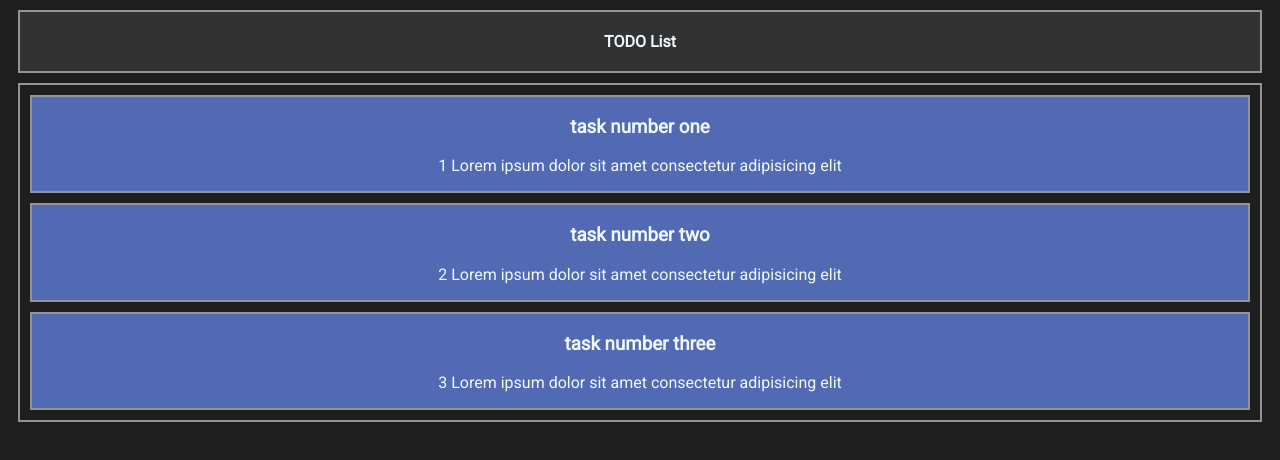
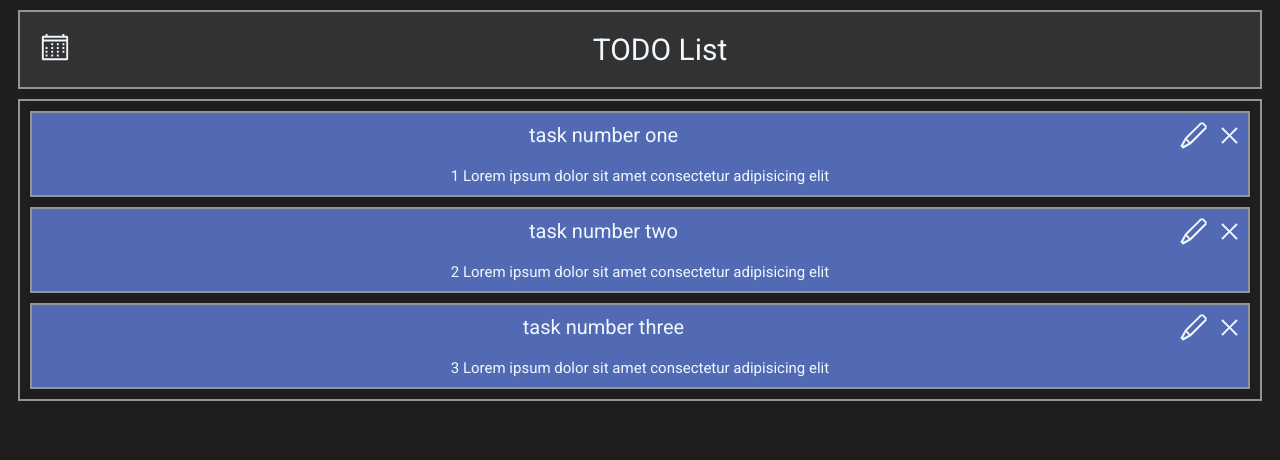
Before and after one commit to Dginix/todolist-app, a React (Create React App) app in the folder todolist-frontend/: page / in a window 1280 px wide. Shown: the top 460 px of the page. Built offline with nearby package versions, Linux system fonts and the light colour scheme.

Commit message:
Add separate tasklist and task. Also added icons

```diff
--- a/todolist-frontend/package.json
+++ b/todolist-frontend/package.json
@@ -8,6 +8,7 @@
     "@testing-library/user-event": "^13.5.0",
     "react": "^18.2.0",
     "react-dom": "^18.2.0",
+    "react-icons": "^4.7.1",
     "react-scripts": "5.0.1",
     "web-vitals": "^2.1.4"
   },
--- a/todolist-frontend/src/App.js
+++ b/todolist-frontend/src/App.js
@@ -2,6 +2,7 @@ import React from 'react';
 
 import Header from './components/Header';
 import Task from './components/Task';
+import TaskList from './components/TaskList';
 
 class App extends React.Component {
   render() {
@@ -9,7 +10,7 @@ class App extends React.Component {
       <div className='app'>
         <Header/>
         <main>
-          <Task/>
+          <TaskList/>
         </main>
       </div>
     )
--- a/todolist-frontend/src/components/Header.js
+++ b/todolist-frontend/src/components/Header.js
@@ -1,10 +1,12 @@
 import React from 'react';
+import { VscCalendar } from "react-icons/vsc";
 
 class Header extends React.Component {
     render() {
         return (
             <header className='header'>
-                TODO List
+                <VscCalendar className='headerIcon'/>
+                <div>TODO List</div>
             </header>
         )
     }
--- a/todolist-frontend/src/components/Task.js
+++ b/todolist-frontend/src/components/Task.js
@@ -1,43 +1,17 @@
 import React from "react"
+import { VscClose, VscEdit } from "react-icons/vsc";
 
 class Task extends React.Component {
-
-    testTasks = [
-        {
-            id: 1,
-            title: 'task number one',
-            description: '1 Lorem ipsum dolor sit amet consectetur adipisicing elit',
-            creationDate: new Date('2023-01-11T16:49:01.001'),
-            expirationDate: new Date('2023-02-11T16:49:01.001'),
-            isDone: false
-        },
-        {
-            id: 2,
-            title: 'task number two',
-            description: '2 Lorem ipsum dolor sit amet consectetur adipisicing elit',
-            creationDate: new Date('2023-01-11T16:49:01.001'),
-            expirationDate: new Date('2023-02-11T16:49:01.001'),
-            isDone: false
-        },
-        {
-            id: 3,
-            title: 'task number three',
-            description: '3 Lorem ipsum dolor sit amet consectetur adipisicing elit',
-            creationDate: new Date('2023-01-11T16:49:01.001'),
-            expirationDate: new Date('2023-02-11T16:49:01.001'),
-            isDone: false
-        },
-    ]
-
     render() {
-        return (<div>
-                {this.testTasks.map((el) => (
-                            <div className="task" key={el.id}>
-                                <h3>{el.title}</h3>
-                                <p>{el.description}</p>
-                            </div>)
-                    )}
-            </div>)
+        console.log(this.props)
+        return (
+            <div className="task">
+                <div className="taskTitle">{this.props.task.title}</div>
+                <div className="taskDescription">{this.props.task.description}</div>
+                <VscClose className='deleteTaskIcon'/>
+                <VscEdit className='editTaskIcon'/>
+            </div>
+        )
     }
 }
 
--- /dev/null
+++ b/todolist-frontend/src/components/TaskList.js
@@ -0,0 +1,44 @@
+import React from "react"
+import Task from "./Task"
+
+class TaskList extends React.Component {
+    constructor(props) {
+        super(props)
+        this.state = {
+            testTasks: [
+                {
+                    id: 1,
+                    title: 'task number one',
+                    description: '1 Lorem ipsum dolor sit amet consectetur adipisicing elit',
+                    creationDate: new Date('2023-01-11T16:49:01.001'),
+                    expirationDate: new Date('2023-02-11T16:49:01.001'),
+                    isDone: false
+                },
+                {
+                    id: 2,
+                    title: 'task number two',
+                    description: '2 Lorem ipsum dolor sit amet consectetur adipisicing elit',
+                    creationDate: new Date('2023-01-11T16:49:01.001'),
+                    expirationDate: new Date('2023-02-11T16:49:01.001'),
+                    isDone: false
+                },
+                {
+                    id: 3,
+                    title: 'task number three',
+                    description: '3 Lorem ipsum dolor sit amet consectetur adipisicing elit',
+                    creationDate: new Date('2023-01-11T16:49:01.001'),
+                    expirationDate: new Date('2023-02-11T16:49:01.001'),
+                    isDone: false
+                },
+            ]
+        }
+    }
+
+    render() {
+        return (<div className="taskList">
+                {this.state.testTasks.map((el) => (<Task key={el.id} task={el}/>))}
+            </div>)
+    }
+}
+
+export default TaskList
--- a/todolist-frontend/src/css/main.css
+++ b/todolist-frontend/src/css/main.css
@@ -7,7 +7,6 @@
 body {
     color: aliceblue;
     font-family: 'Roboto', sans-serif;
-    font-weight: 300;
     background-color: #1e1e1e;
 }
 
@@ -16,8 +15,11 @@ header {
     padding: 20px;
     margin: 10px;
     background-color: #323233;
-    font-weight: 600;
+    font-weight: 300;
     text-align: center;
+    font-size: 30px;
+    display: grid;
+    grid-template-columns: 40px 1fr;
 }
 
 main {
@@ -37,4 +39,42 @@ aside {
     border: 2px solid #939494;
     margin: 10px;
     background-color: #526ab4;
+    font-weight: 150;
+    font-size: 15px;
+
+    display: grid;
+    grid-template:
+        "tl ed del" auto
+        "ds ds ds" auto / 94% 3% 3%;
 }
+
+.task .deleteTaskIcon {
+    transform: scale(2);
+    margin: auto;
+    grid-area: del;
+}
+
+.task .deleteTaskIcon:hover {
+    opacity: 0.5;
+}
+
+.task .editTaskIcon {
+    transform: scale(2);
+    margin: auto;
+    grid-area: ed;
+}
+
+.task .editTaskIcon:hover {
+    opacity: 0.5;
+}
+
+.task .taskTitle {
+    margin: 10px;
+    font-size: 20px;
+    grid-area: tl;
+}
+
+.task .taskDescription {
+    margin: 10px;
+    grid-area: ds;
+}
```
Also changed, not shown: 1 other file (tests, documents, lock files or other folders).
